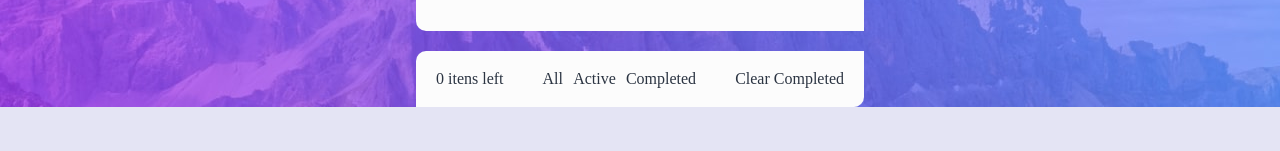
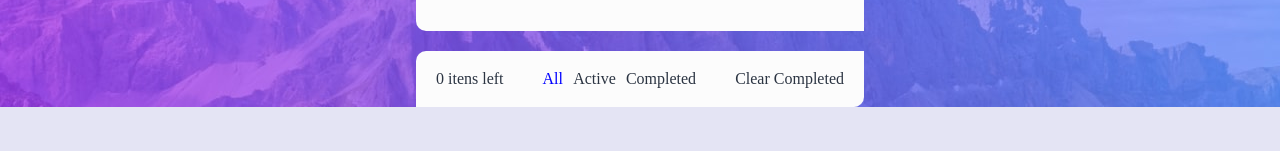
Before and after one commit to Tcheagow/ToDo-Website, a React (Create React App) app: page / in a window 1280 px wide. Shown: the part 149-300 px from the top of the page. Built offline with nearby package versions, Linux system fonts and the light colour scheme.

Commit message:
adding colors in the tag p of divOptionShowToDo

```diff
--- a/src/components/divMain/divToDo/divFunctionalities/showToDo/DivOptionShowToDo.jsx
+++ b/src/components/divMain/divToDo/divFunctionalities/showToDo/DivOptionShowToDo.jsx
@@ -1,14 +1,39 @@
-import React from "react";
+import React, {useState} from "react";
 
 import { ContainerOptionShowToDo } from './DivOptionShowToDoStyles';
 
 export default function DivOptionShowToDo(){
+    const [color, setColor] = useState("all");
 
+    const colors = {
+        colorAll: () => {
+            if(color === "all"){
+                return true;
+            }else{
+                return false;
+            }
+        },
+        colorActive: () => {
+            if(color === "active"){
+                return true;
+            }else{
+                return false;
+            }
+        },
+        colorCompleted: () => {
+            if(color === "completed"){
+                return true;
+            }else{
+                return false;
+            }
+        }
+    }
+console.log(colors.colorAll())
     return(
         <ContainerOptionShowToDo>
-            <p>All</p>
-            <p>Active</p>
-            <p>Completed</p>
+            <p style={colors.colorAll() ? {color:"blue"} : null}>All</p>
+            <p style={colors.colorActive() ? {color:"blue"} : null}>Active</p>
+            <p style={colors.colorCompleted() ? {color:"blue"} : null}>Completed</p>
         </ContainerOptionShowToDo>
     );
 }
```
